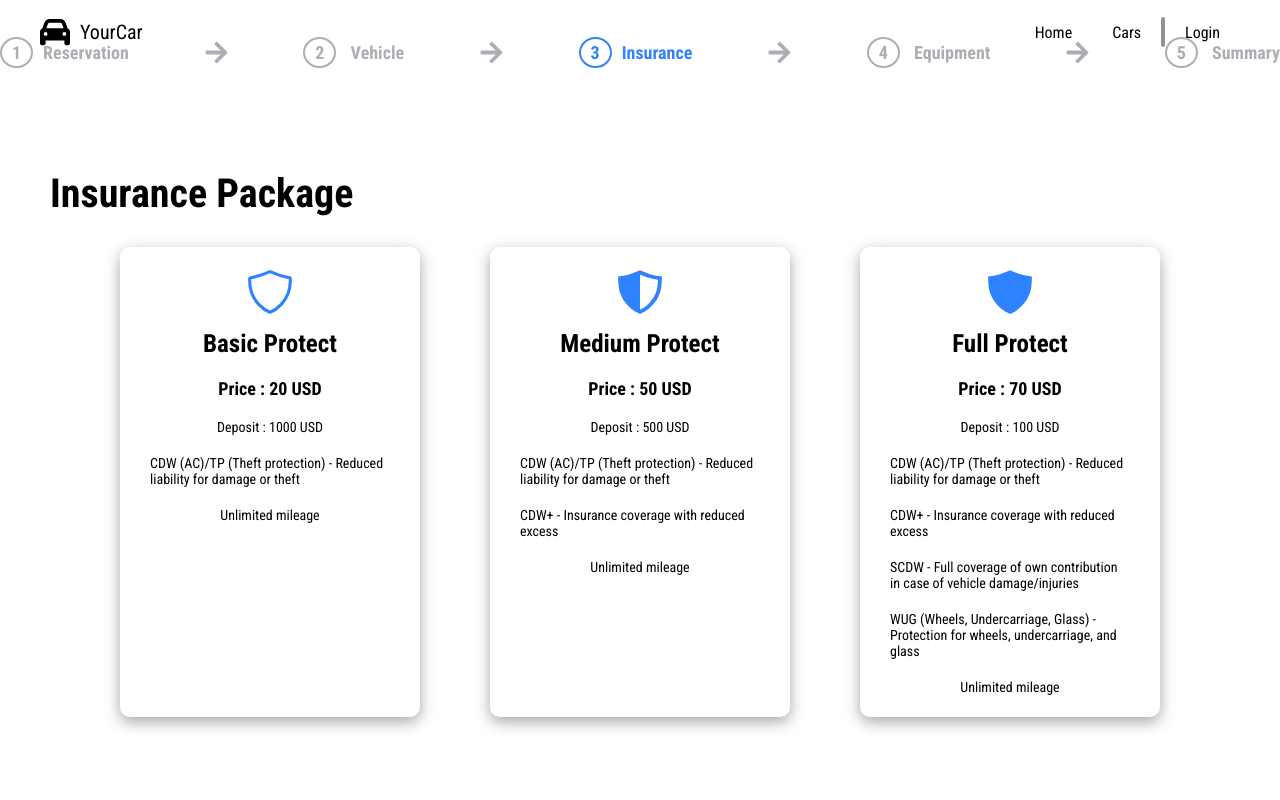
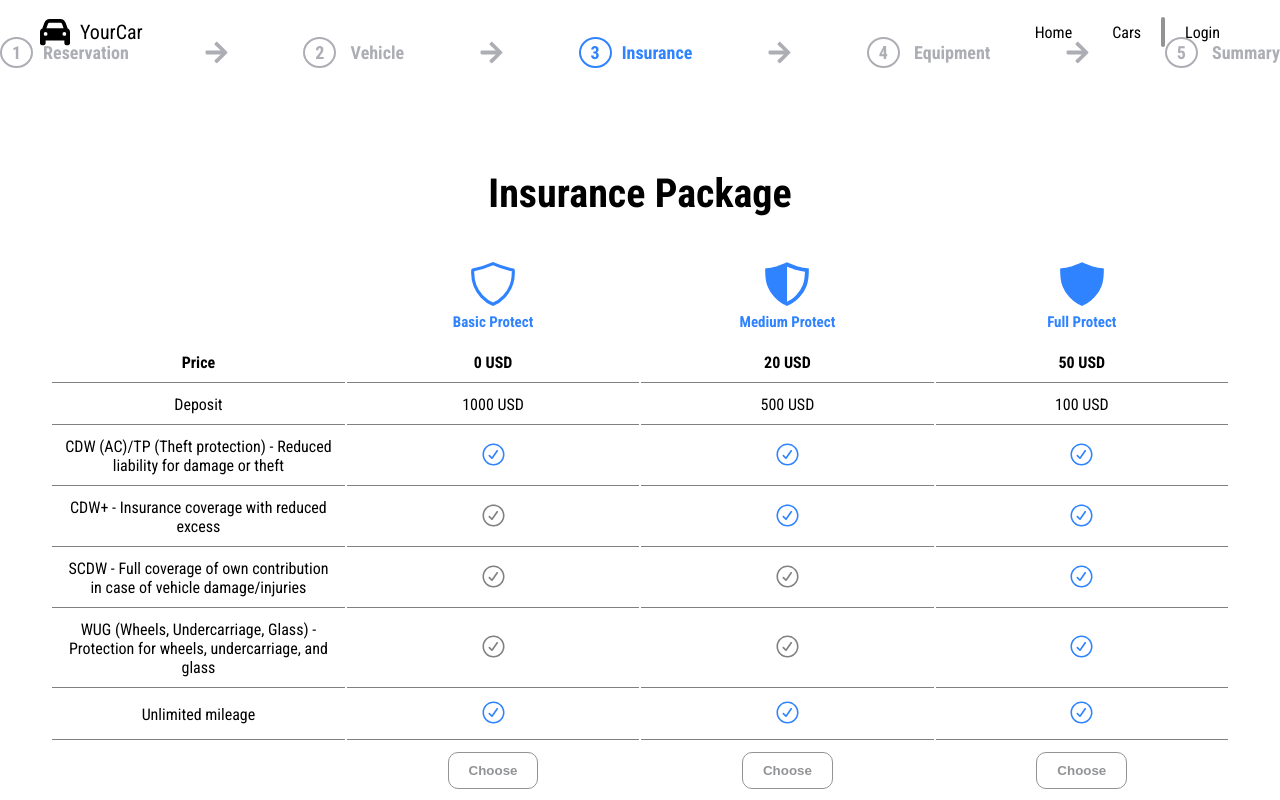
Before and after one commit to hysiu07/yourCar-app, a Next.js app: page /order/insurance in a window 1280 px wide. Shown: the top 800 px of the page. Built offline with nearby package versions, Linux system fonts and the light colour scheme; no server answers.

Commit message:
added insurance page and redux object

```diff
--- a/pages/order/index.tsx
+++ b/pages/order/index.tsx
@@ -7,7 +7,7 @@ import { daysNumber } from '@/services/functions/daysNumber';
 import CardCarOrder from '@/components/CardCar-OrderPage';
 
 import { useDispatch } from 'react-redux';
-import { addCarAndDate } from '@/redux/reservationinfo';
+import { addCityandDate } from '@/redux/reservationinfo';
 import dynamic from 'next/dynamic';
 import Filters from '@/components/Filters';
 import PaginationComponent from '@/components/Pagination-component';
@@ -42,7 +42,7 @@ export default function OrderPage({ offers }: any) {
 			router.query.pickUpDate
 		);
 		dispatch(
-			addCarAndDate(
+			addCityandDate(
 				router.query.location,
 				router.query.pickUpDate,
 				router.query.returDate,
--- a/pages/order/insurance/index.tsx
+++ b/pages/order/insurance/index.tsx
@@ -1,55 +1,18 @@
 import BaseLayout from '@/components/BaseLayout';
 import PaginationComponent from '@/components/Pagination-component';
-import React from 'react';
+import React, { useState } from 'react';
 import { useSelector } from 'react-redux';
 import store from '@/redux/store';
 import { IoShieldOutline } from 'react-icons/io5';
 import { IoShieldHalfSharp } from 'react-icons/io5';
 import { IoShieldSharp } from 'react-icons/io5';
-const InsuranceCard = ({
-	icon,
-	price,
-	deposit,
-	name,
-	CDW,
-	CDWplus,
-	SCDW,
-	WUG,
-}) => {
-	return (
-		<div className='insurance-card'>
-			<div className='icon'>{icon}</div>
-			<h4 className='name'>{name}</h4>
-			<span className='price'>Price : {price} USD</span>
-
-			<span className='deposit'>Deposit : {deposit} USD</span>
-			{CDW && (
-				<span>
-					CDW (AC)/TP (Theft protection) - Reduced liability for damage or theft
-				</span>
-			)}
-
-			{CDWplus && <span>CDW+ - Insurance coverage with reduced excess</span>}
-
-			{SCDW && (
-				<span>
-					SCDW - Full coverage of own contribution in case of vehicle
-					damage/injuries
-				</span>
-			)}
-			{WUG && (
-				<span>
-					WUG (Wheels, Undercarriage, Glass) - Protection for wheels,
-					undercarriage, and glass
-				</span>
-			)}
-
-			<span>Unlimited mileage</span>
-		</div>
-	);
-};
+import { RxCheckCircled } from 'react-icons/rx';
+import { useDispatch } from 'react-redux';
+import { addInsurance } from '@/redux/reservationinfo';
 
 export default function InsuracnePage() {
+	const [insuracne, setInsurance] = useState('');
+	const dispatch = useDispatch();
 	console.log(store.getState());
 	return (
 		<BaseLayout>
@@ -57,36 +20,140 @@ export default function InsuracnePage() {
 			<div className='insurance-container'>
 				<h3>Insurance Package</h3>
 				<div className='insurance-packages'>
-					<InsuranceCard
-						name='Basic Protect'
-						icon={<IoShieldOutline size={50} />}
-						price='20'
-						deposit='1000'
-						CDW={true}
-						CDWplus={false}
-						SCDW={false}
-						WUG={false}
-					/>
-					<InsuranceCard
-						name='Medium Protect'
-						icon={<IoShieldHalfSharp size={50} />}
-						price='50'
-						deposit='500'
-						CDW={true}
-						CDWplus={true}
-						SCDW={false}
-						WUG={false}
-					/>
-					<InsuranceCard
-						name='Full Protect'
-						icon={<IoShieldSharp size={50} />}
-						price='70'
-						deposit='100'
-						CDW={true}
-						CDWplus={true}
-						SCDW={true}
-						WUG={true}
-					/>
+					<table>
+						<tr>
+							<th></th>
+							<th>
+								<IoShieldOutline size={50} className='icon-shield' />
+								<p>Basic Protect</p>
+							</th>
+							<th>
+								<IoShieldHalfSharp size={50} className='icon-shield' />
+								<p>Medium Protect</p>
+							</th>
+							<th>
+								<IoShieldSharp size={50} className='icon-shield' />
+								<p>Full Protect</p>
+							</th>
+						</tr>
+						<tr>
+							<td className='price'>Price</td>
+							<td className='price'>0 USD</td>
+							<td className='price'>20 USD</td>
+							<td className='price'>50 USD</td>
+						</tr>
+						<tr>
+							<td>Deposit</td>
+							<td>1000 USD</td>
+							<td>500 USD</td>
+							<td>100 USD</td>
+						</tr>
+
+						<tr>
+							<td>
+								CDW (AC)/TP (Theft protection) - Reduced liability for damage or
+								theft
+							</td>
+							<td>
+								<RxCheckCircled size={25} className='active' />
+							</td>
+							<td>
+								<RxCheckCircled size={25} className='active' />
+							</td>
+							<td>
+								<RxCheckCircled size={25} className='active' />
+							</td>
+						</tr>
+						<tr>
+							<td>CDW+ - Insurance coverage with reduced excess</td>
+							<td>
+								<RxCheckCircled size={25} className='desactive' />
+							</td>
+							<td>
+								<RxCheckCircled size={25} className='active' />
+							</td>
+							<td>
+								<RxCheckCircled size={25} className='active' />
+							</td>
+						</tr>
+						<tr>
+							<td>
+								SCDW - Full coverage of own contribution in case of vehicle
+								damage/injuries
+							</td>
+							<td>
+								<RxCheckCircled size={25} className='desactive' />
+							</td>
+							<td>
+								<RxCheckCircled size={25} className='desactive' />
+							</td>
+							<td>
+								<RxCheckCircled size={25} className='active' />
+							</td>
+						</tr>
+						<tr>
+							<td>
+								WUG (Wheels, Undercarriage, Glass) - Protection for wheels,
+								undercarriage, and glass
+							</td>
+							<td>
+								<RxCheckCircled size={25} className='desactive' />
+							</td>
+							<td>
+								<RxCheckCircled size={25} className='desactive' />
+							</td>
+							<td>
+								<RxCheckCircled size={25} className='active' />
+							</td>
+						</tr>
+						<tr>
+							<td>Unlimited mileage</td>
+							<td>
+								<RxCheckCircled size={25} className='active' />
+							</td>
+							<td>
+								<RxCheckCircled size={25} className='active' />
+							</td>
+							<td>
+								<RxCheckCircled size={25} className='active' />
+							</td>
+						</tr>
+						<tr>
+							<td className='last-row'></td>
+							<td className='last-row'>
+								<button
+									className={`btn-choose ${
+										insuracne === 'basic' ? 'selected-insurance-btn' : ''
+									}`}
+									onClick={() => {
+										setInsurance('basic'), dispatch(addInsurance('basic', 0));
+									}}
+								>
+									Choose
+								</button>
+							</td>
+							<td className='last-row'>
+								<button
+									className={`btn-choose ${
+										insuracne === 'medium' ? 'selected-insurance-btn' : ''
+									}`}
+									onClick={() => setInsurance('medium')}
+								>
+									Choose
+								</button>
+							</td>
+							<td className='last-row'>
+								<button
+									className={`btn-choose ${
+										insuracne === 'full' ? 'selected-insurance-btn' : ''
+									}`}
+									onClick={() => setInsurance('full')}
+								>
+									Choose
+								</button>
+							</td>
+						</tr>
+					</table>
 				</div>
 			</div>
 		</BaseLayout>
--- a/pages/order/insurance/insurancePage.scss
+++ b/pages/order/insurance/insurancePage.scss
@@ -2,13 +2,74 @@
 .insurance-container {
 	padding: 50px;
 	width: 100vw;
-    max-width: 1600px;
+	// max-width: 1600px;
+	h3 {
+		text-align: center;
+	}
 	.insurance-packages {
 		display: flex;
-		justify-content: space-evenly;
+		justify-content: center;
 		align-items: center;
-		flex-wrap: wrap;
-		width: 100%;
+		// display: flex;
+		// justify-content: space-evenly;
+		// align-items: center;
+		// flex-wrap: wrap;
+		// width: 100%;
+
+		table {
+			th {
+				padding: 10px;
+				width: 300px;
+
+				.icon-shield {
+					color: $main-color;
+				}
+				p {
+					color: $main-color;
+				}
+			}
+			font-size: 1.6rem;
+
+			font-family: 'Roboto Condensed', sans-serif;
+			tr {
+				td {
+					text-align: center;
+					padding: 10px;
+					border-bottom: 1px solid gray;
+				}
+				.active {
+					color: $main-color;
+				}
+				.desactive {
+					color: gray;
+				}
+				.price {
+					font-weight: bold;
+				}
+				.btn-choose {
+					padding: 10px 20px;
+					border-radius: 10px;
+				}
+				.last-row {
+					border-bottom: none;
+				}
+				.btn-choose {
+					cursor: pointer;
+                    font-weight: bold;
+					border: 1px solid $gray-color;
+					background-color: white;
+					color: $gray-color;
+				}
+				.selected-insurance-btn {
+					color: white;
+                    background-color: $main-color;
+                    border: 1px solid $main-color;
+				}
+                // .selected-insurance-column{
+                //    border-bottom: 1px solid $main-color;
+                // }
+			}
+		}
 	}
 
 	.insurance-card {
--- a/redux/reservationinfo.ts
+++ b/redux/reservationinfo.ts
@@ -1,6 +1,6 @@
 const ADD_CITY_AND_DATE = 'reservation/ADD_CITY_AND_DATE';
 const ADD_VEHICLE = 'reservation/ADD_VEHICLE';
-const ADD_INSURENCE = 'reservation/ADD_INSURANCE';
+const ADD_INSURANCE = 'reservation/ADD_INSURANCE';
 const ADD_EQUIPMENT = 'reservation/ADD_EQUIPMENT';
 
 type InitialStateType = {
@@ -9,8 +9,9 @@ type InitialStateType = {
 	returDate: string | null;
 	numberDays: number | null;
 	carId: number | null;
-	orderId: number | null;
+	offerId: number | null;
 	insuranceType: string | null;
+	insurancePrice: number | null;
 	equipment: string[] | null;
 	priceCar: number | null;
 	priceSum: number | null;
@@ -23,17 +24,26 @@ const INITIAL_STATE_RESERVATION: InitialStateType = {
 	returDate: null,
 	numberDays: null,
 	carId: null,
-	orderId: null,
+	offerId: null,
 	insuranceType: null,
+	insurancePrice: null,
 	equipment: null,
 	priceCar: null,
 	priceSum: null,
 	priceEquipment: null,
 };
 
-export const addCarAndDate = (city, pickUpDate, returDate,numberDays) => ({
+export const addCityandDate = (city, pickUpDate, returDate, numberDays) => ({
 	type: ADD_CITY_AND_DATE,
 	payload: { city, pickUpDate, returDate, numberDays },
+});
+export const addCar = (car, offerId) => ({
+	type: ADD_VEHICLE,
+	payload: { car, offerId },
+});
+export const addInsurance = (insurance, insurancePrice) => ({
+	type: ADD_INSURANCE,
+	payload: { insurance, insurancePrice },
 });
 
 export const reducerReservationInfo = (
@@ -50,6 +60,20 @@ export const reducerReservationInfo = (
 				returDate: returDate,
 				numberDays: numberDays,
 			};
+		case ADD_VEHICLE:
+			const { car, offerId } = action.payload;
+			return {
+				...state,
+				carId: car,
+				offerId: offerId,
+			};
+		case ADD_INSURANCE:
+			const { insurance, insurancePrice } = action.payload;
+			return {
+				...state,
+				insuranceType: insurance,
+				insurancePrice: insurancePrice
+			};
 		default:
 			return state;
 	}
```
Also changed, not shown: components/CardCar-OrderPage/index.tsx (+15 -3 lines).
